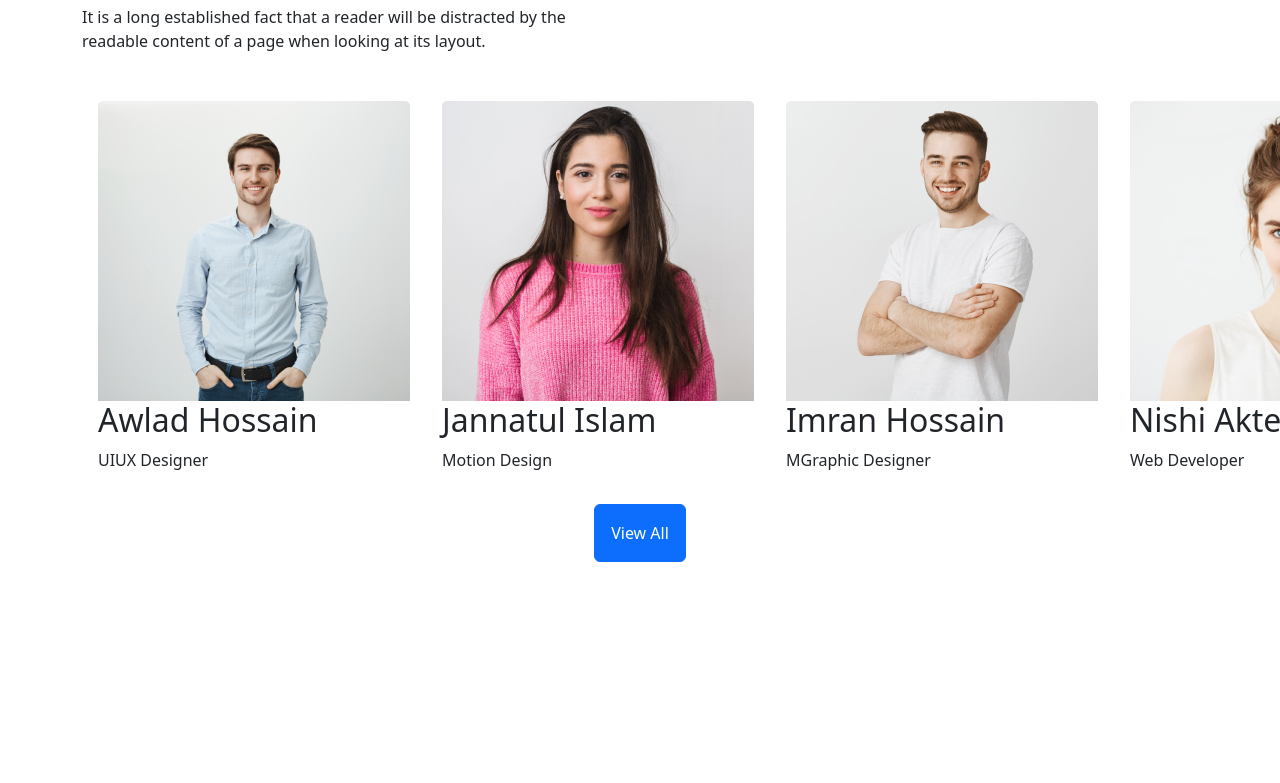
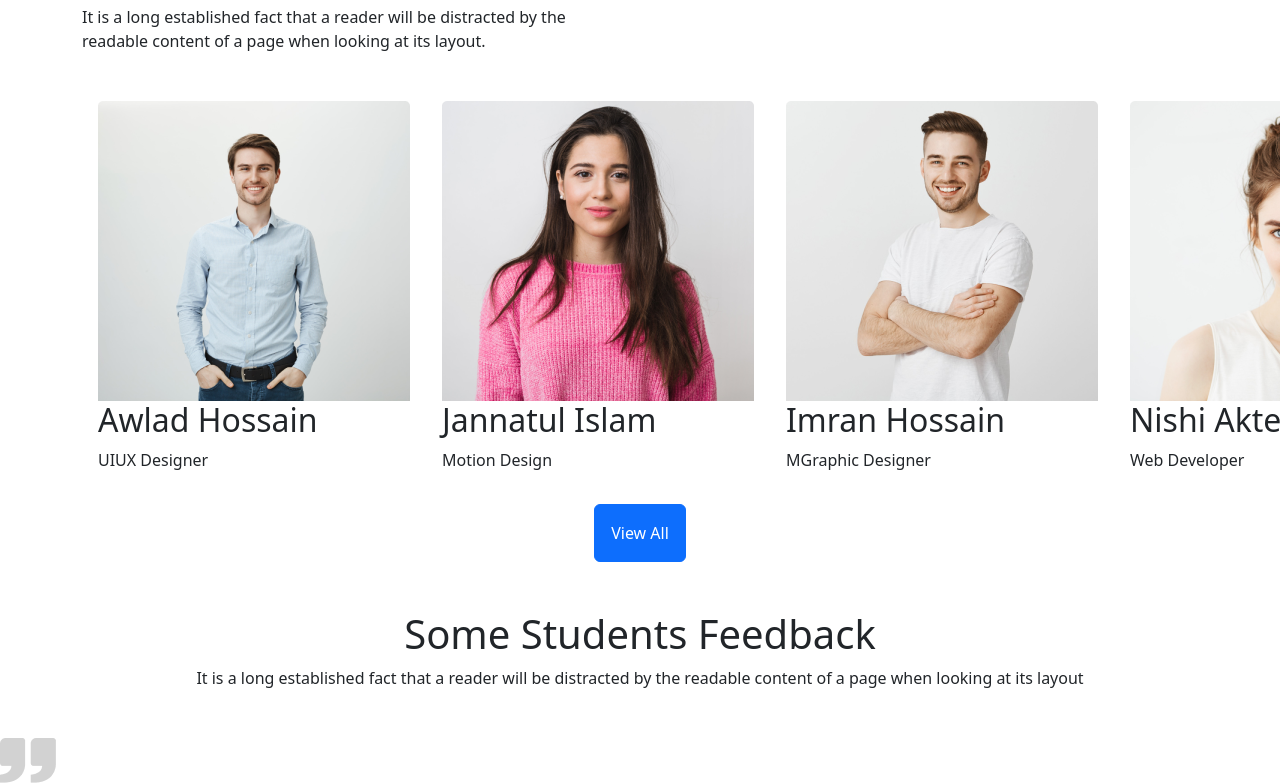
Before and after one commit to AMsumon12/EdTech-website, a plain HTML site: page index.html in a window 1280 px wide. Shown: the part 3695-4478 px from the top of the page. Before the commit the page ends 4257 px from the top, so only its background shows below. Drawn offline with nearby package versions, Linux system fonts and the light colour scheme.

Commit message:
student feedback

```diff
--- a/index.html
+++ b/index.html
@@ -240,6 +240,33 @@
                     <button type="button" class="btn btn-primary  w-20 p-3">View All</button>
                 </div>
             </section>
+            <section>
+                <!-- student success start -->
+                <div class="my-5">
+                    <div class="text-center">
+                        <h1>Some Students Feedback</h1>
+                        <p>It is a long established fact that a reader will be distracted by the readable
+                            content of a page when looking at its layout</p>
+                    </div>
+                </div>
+                <!-- student success end -->
+            </section>
+            <section>
+                <!-- Review section start  -->
+                <div>
+                    <img src="images/comma.png" alt="">
+                </div>
+                <!-- rating star  -->
+                    <i class="fa-solid fa-star"></i>
+                    <i class="fa-solid fa-star"></i>
+                    <i class="fa-solid fa-star"></i>
+                    <i class="fa-solid fa-star"></i>
+                    <i class="fa-solid fa-star-half-stroke"></i>
+                <div>
+
+                </div>
+                <!-- Review section end  -->
+            </section>
 
             <!-- bootstarp script  -->
     <script src="https://cdn.jsdelivr.net/npm/bootstrap@5.2.0/dist/js/bootstrap.bundle.min.js"
```
